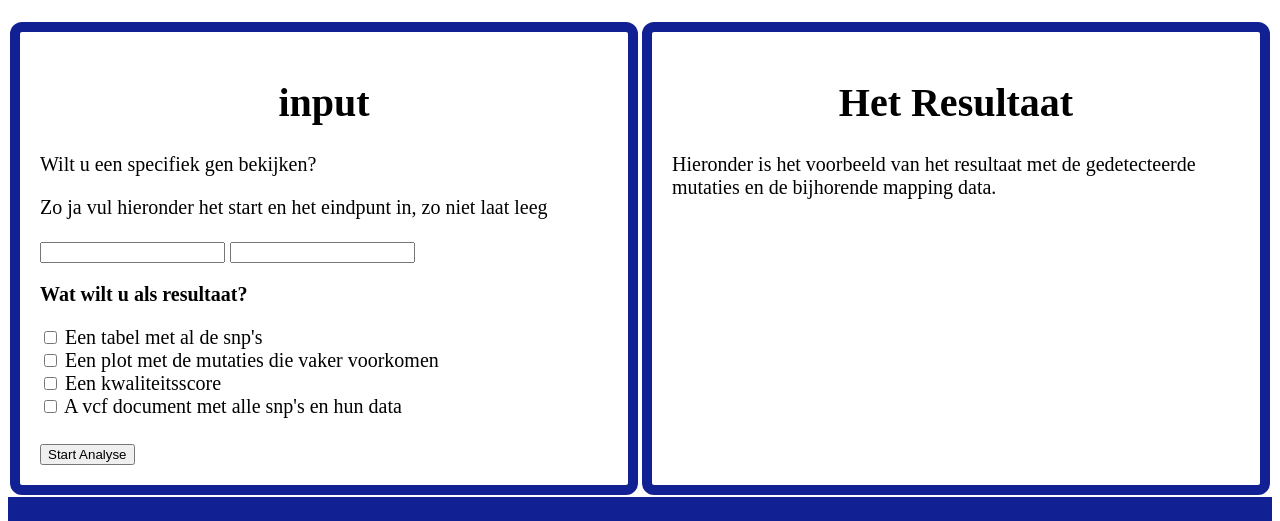
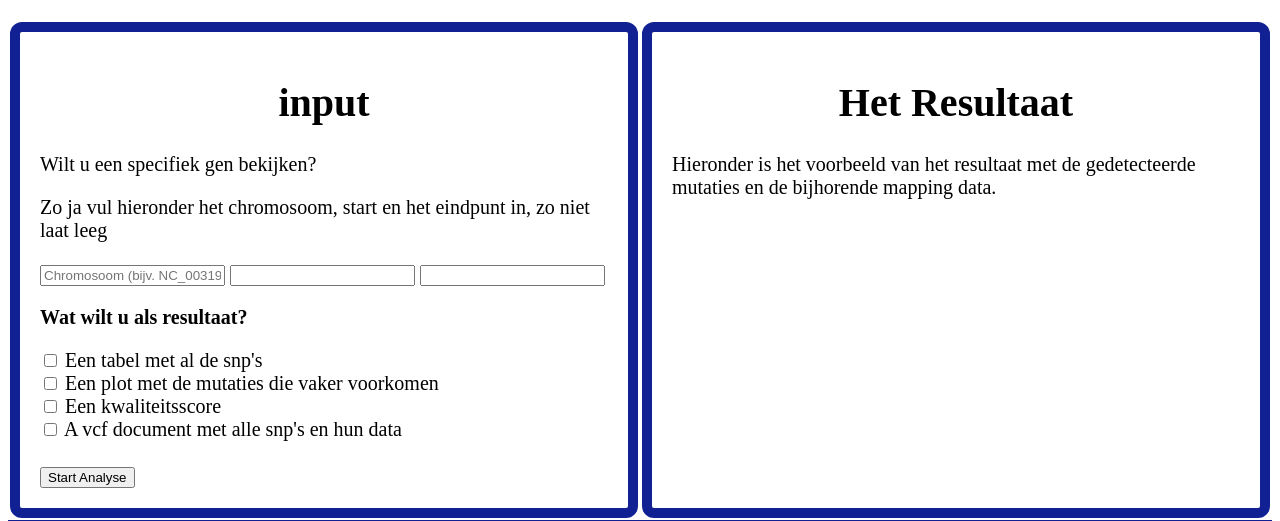
Before and after one commit to JasmijnpPeterse/Toolbox_BIN, a Flask app: page / in a window 1280 px wide. Shown: the part 338-859 px from the top of the page. Run offline with Flask 3, Linux system fonts and the light colour scheme; parts of the project's set-up code (start-up, migrations or seed data) failed here and were passed over.

Commit message:
Update input instructions and add error display

```diff
--- a/templates/web.html
+++ b/templates/web.html
@@ -7,7 +7,8 @@
             <h1>input</h1>
              <form action="web.html" method="POST" enctype="multipart/form-data">
                  <p class="ïnput_output">Wilt u een specifiek gen bekijken?</p>
-                 <p>Zo ja vul hieronder het start en het eindpunt in, zo niet laat leeg</p>
+                 <p>Zo ja vul hieronder het chromosoom, start en het eindpunt in, zo niet laat leeg</p>
+                 <input type="text" name="chromosoom" placeholder="Chromosoom (bijv. NC_003197.2)">
                  <input type="text" name="startpunt">
                  <input type="text" name="eindpunt">
 
@@ -31,6 +32,10 @@
         <div class="child">
                 <h1>Het Resultaat</h1>
                 <p>Hieronder is het voorbeeld van het resultaat met de gedetecteerde mutaties en de bijhorende mapping data.</p>
+
+                {% if region_error %}
+                    <p style="color: red;">{{ region_error }}</p>
+                {% endif %}
 
                 <div class="resultaat">
 
```
